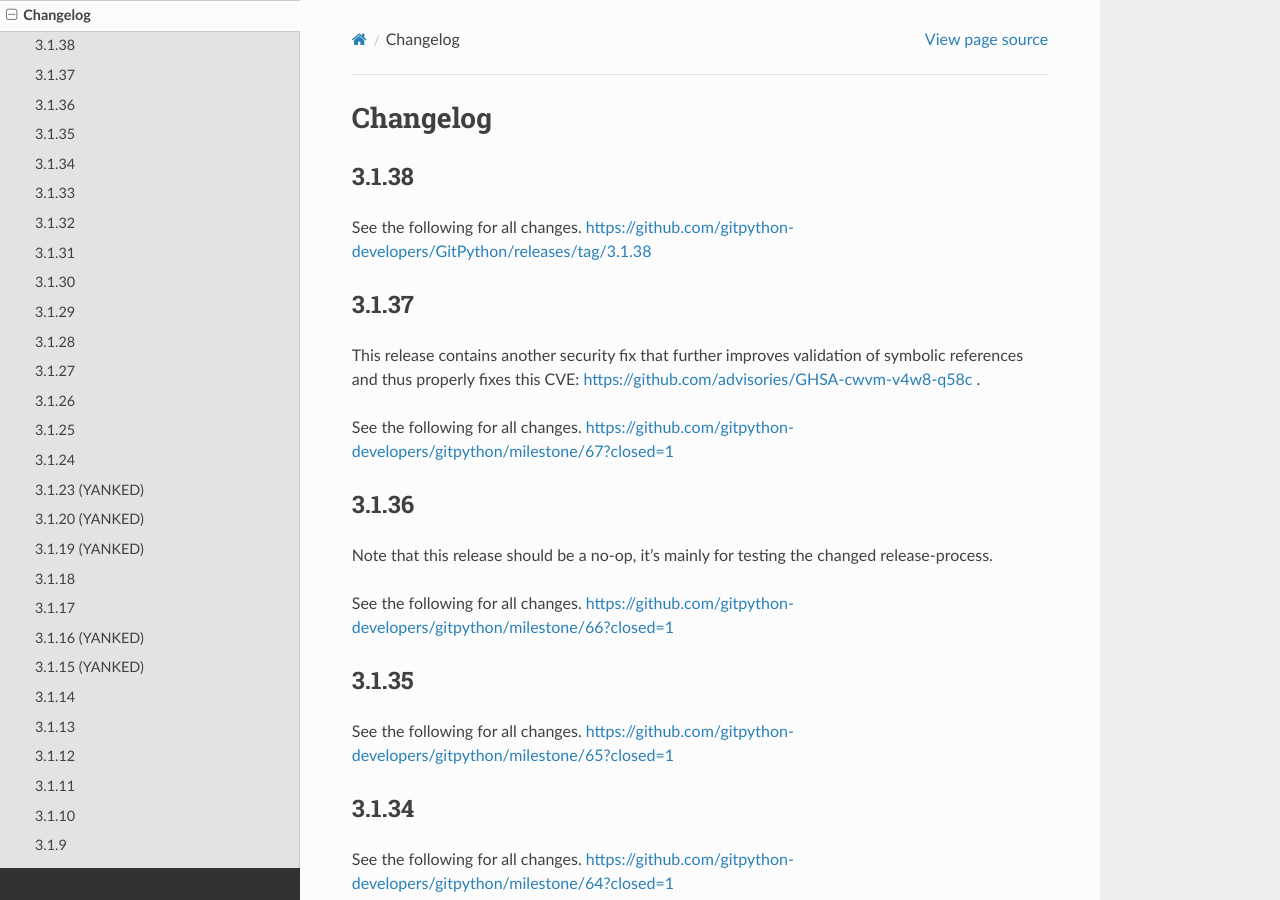
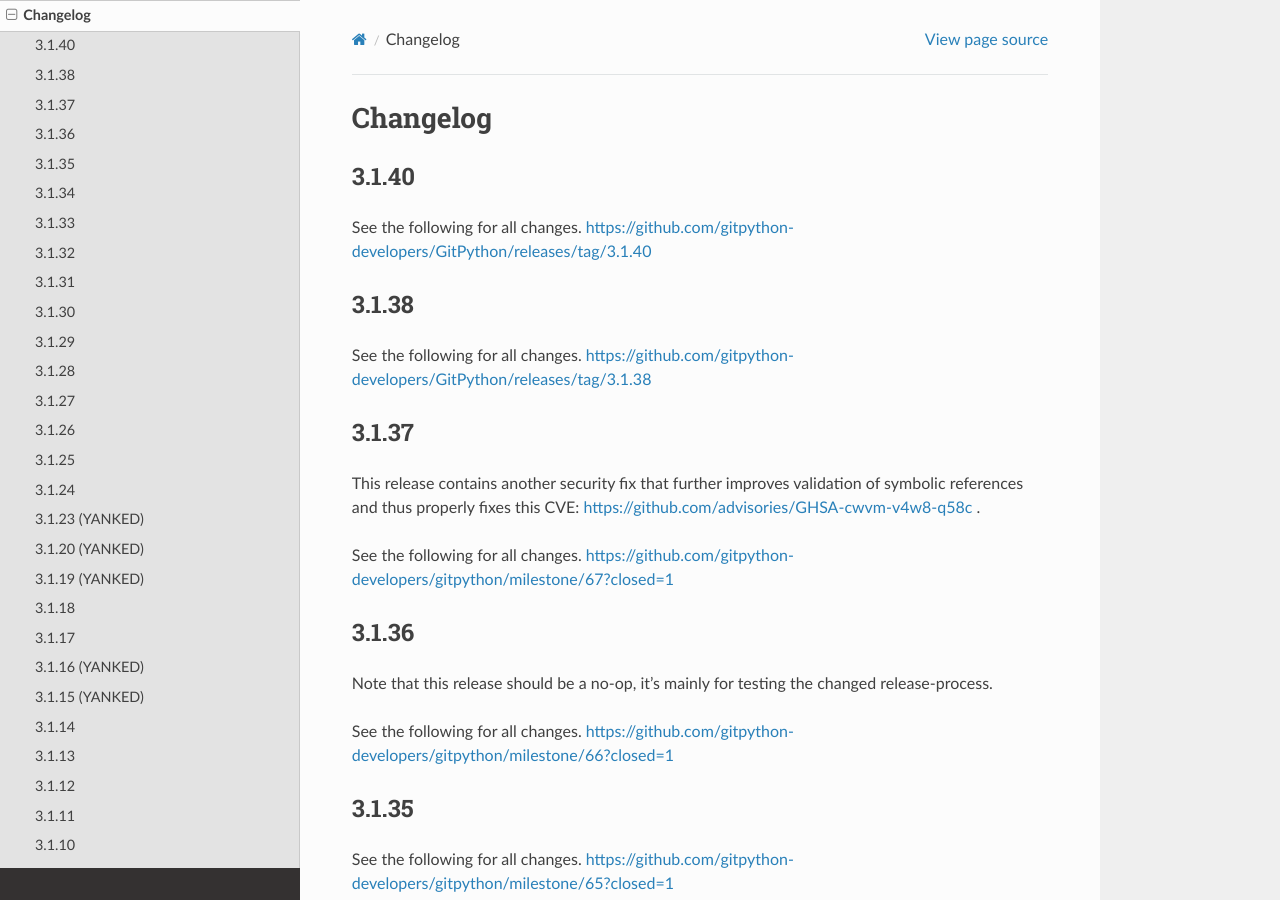
Before and after one commit to gitpython-developers/GitPython, a Sphinx documentation site: the page built from doc/source/changes.rst, in a window 1280 px wide and 900 px high. Built offline with Sphinx 7.4.7 and the Read the Docs theme 2.0.0, drawn with Linux system fonts in a browser that asks for light colours.

Commit message:
prepare next release

```diff
--- a/doc/source/changes.rst
+++ b/doc/source/changes.rst
@@ -1,6 +1,12 @@
 =========
 Changelog
 =========
+
+3.1.40
+======
+
+See the following for all changes.
+https://github.com/gitpython-developers/GitPython/releases/tag/3.1.40
 
 3.1.38
 ======
```
Also changed, not shown: 1 other file.
